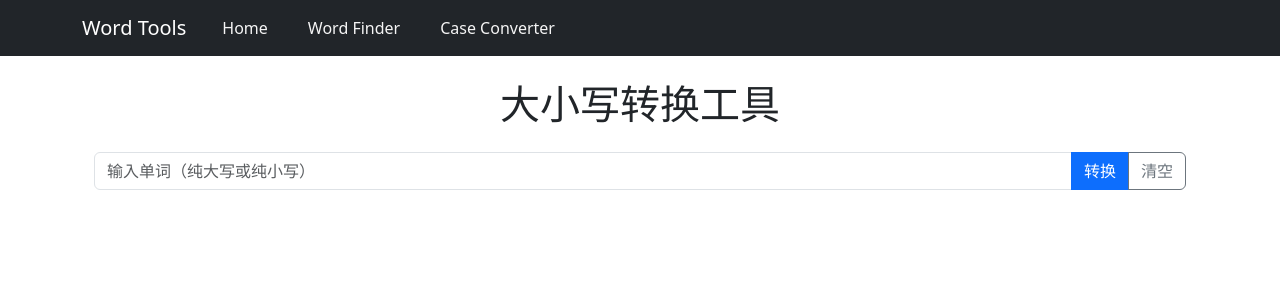
After one commit to kaede316/Pythons_pj, a Flask app: page /case-converter in a window 1280 px wide. The commit adds this page. Shown: the top 300 px of the page. Run offline with Flask 3, Linux system fonts and the light colour scheme; parts of the project's set-up code (start-up, migrations or seed data) failed here and were passed over.

Commit message:
新增大小写转换功能

```diff
--- a/flask_test/app.py
+++ b/flask_test/app.py
@@ -51,6 +51,22 @@ def word_finder():
 
     return render_template('word_finder.html', words=found_words)
 
+# 添加大小写转换功能
+@app.route('/case-converter', methods=['GET', 'POST'])
+def case_converter():
+    result = ""
+    if request.method == 'POST':
+        input_text = request.form.get('letters', '').strip()
+        if input_text:
+            # 检测输入内容并进行大小写转换
+            if input_text.islower():
+                result = input_text.upper()
+            elif input_text.isupper():
+                result = input_text.lower()
+            else:
+                result = "输入内容必须是纯大写或纯小写！"
+    return render_template('case_converter.html', result=result)
+
 
 if __name__ == '__main__':
     app.run(host='0.0.0.0', port=8080, debug=True)
--- a/flask_test/static/css/styles.css
+++ b/flask_test/static/css/styles.css
@@ -34,3 +34,8 @@
     color: #00ff00 !important;
     font-weight: bold;
 }
+
+/* 大小写转换工具样式 */
+.case-converter {
+    margin-top: 2rem;
+}
--- a/flask_test/templates/base.html
+++ b/flask_test/templates/base.html
@@ -25,6 +25,9 @@
                     <li class="nav-item">
                         <a class="nav-link" href="/word-finder">Word Finder</a>
                     </li>
+                    <li class="nav-item">
+                        <a class="nav-link" href="/case-converter">Case Converter</a>
+                    </li>
                 </ul>
             </div>
         </div>
@@ -39,5 +42,7 @@
     <script src="https://cdn.jsdelivr.net/npm/bootstrap@5.3.0/dist/js/bootstrap.bundle.min.js"></script>
     <!-- 在 base.html 的 <head> 或 <body> 底部添加 -->
     <script src="{{ url_for('static', filename='js/scripts.js') }}"></script>
+    <!-- 额外的脚本 -->
+    {% block scripts %}{% endblock %}
 </body>
 </html>
--- /dev/null
+++ b/flask_test/templates/case_converter.html
@@ -0,0 +1,25 @@
+{% extends "base.html" %}
+
+{% block content %}
+<div class="container">
+    <h1 class="text-center mb-4">大小写转换工具</h1>
+    <form method="POST" class="mb-4">
+        <div class="input-group">
+            <input type="text" name="letters" class="form-control" placeholder="输入单词（纯大写或纯小写）" value="{{ request.form.letters if request.form.letters }}" required>
+            <button type="submit" class="btn btn-primary">转换</button>
+            <button type="button" class="btn btn-outline-secondary" onclick="clearInput()">清空</button>
+        </div>
+    </form>
+
+    {% if result %}
+    <div class="alert alert-info mt-3">
+        转换结果：{{ result }}
+    </div>
+    {% endif %}
+</div>
+{% endblock %}
+
+<!-- 确保 scripts.js 被加载 -->
+{% block scripts %}
+<script src="{{ url_for('static', filename='js/scripts.js') }}"></script>
+{% endblock %}
--- a/flask_test/templates/index.html
+++ b/flask_test/templates/index.html
@@ -6,6 +6,7 @@
     <p class="lead">A collection of tools for enthusiasts.</p>
     <div class="mt-4">
         <a href="/word-finder" class="btn btn-primary btn-lg">Go to Word Finder</a>
+        <a href="/case-converter" class="btn btn-secondary btn-lg">Go to Case Converter</a>
     </div>
 </div>
 {% endblock %}
--- a/flask_test/templates/word_finder.html
+++ b/flask_test/templates/word_finder.html
@@ -43,7 +43,4 @@
     </div>
     {% endif %}
 </div>
-
-
-
 {% endblock %}
```
